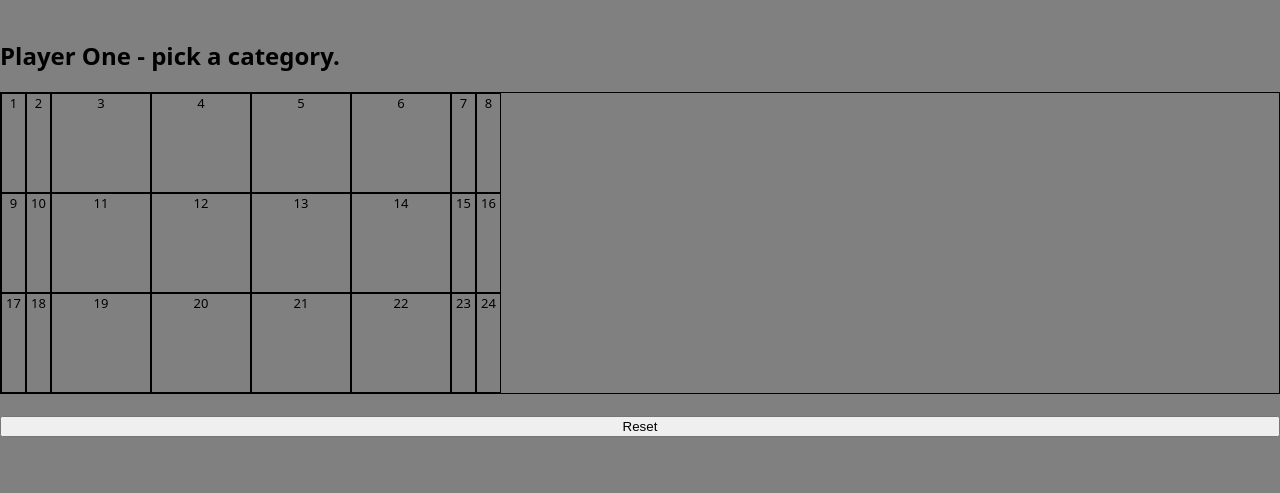
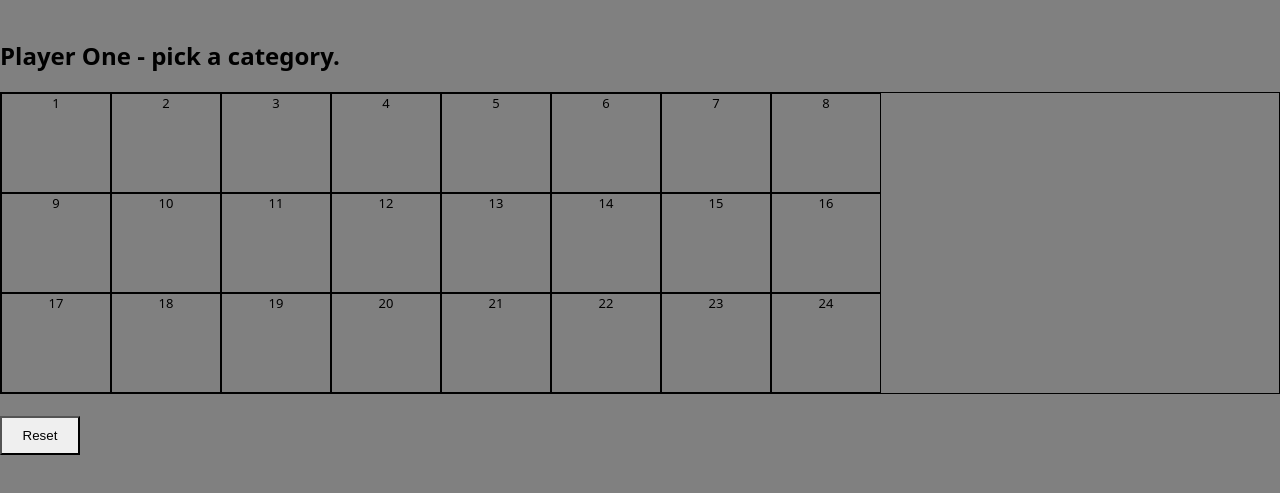
Before and after one commit to kevinharr/bird-bux, a plain HTML site: page index.html in a window 1280 px wide. Shown: the part 67-560 px from the top of the page. Drawn offline with Linux system fonts and the light colour scheme.

Commit message:
styled reset button

```diff
--- a/css/style.css
+++ b/css/style.css
@@ -11,7 +11,7 @@ body {
 div {
   display: grid;
   align-items:initial;
-  border: 1px solid purple;
+  border: 1px solid;
   font-size: small;
   text-align: center;
   vertical-align: middle;
@@ -22,14 +22,19 @@ div {
 
 .grid-container {
     display:grid;
-    grid-template-columns: 25px 25px 100px 100px 100px 100px 25px 25px;
+    grid-template-columns: 110px 110px 110px 110px 110px 110px 110px 110px;
     grid-template-rows: 100px 100px 100px;
-    border-color: black;
+    /* border-color: black; */
+    /* border-width: 1px; */
+}
+
+.grid-item {
+    /* border-color: black; */
     border-width: 1px;
 }
 
-.grid-item {
+button {
+    width: 80px;
+    padding: 10px;
     border-color: black;
-    border-width: 1px;
-    outline-color: blue;
 }
```
